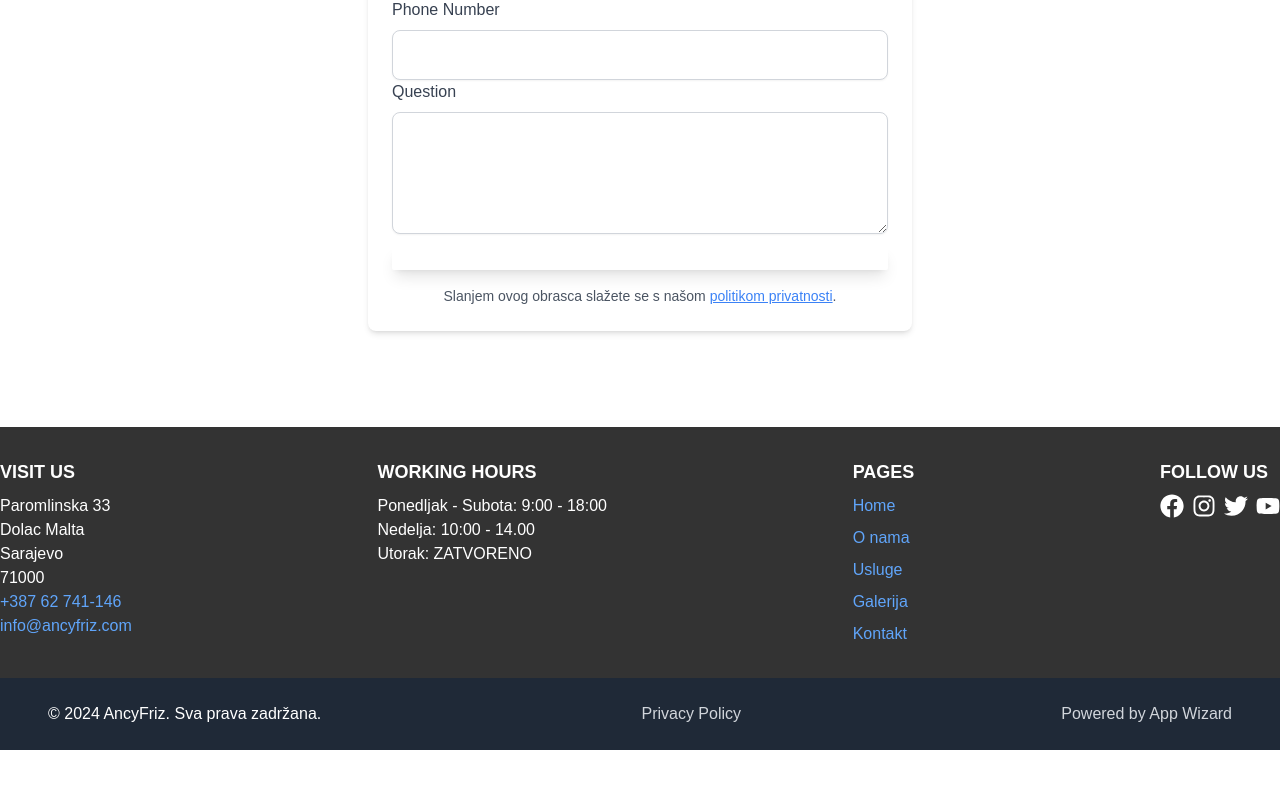
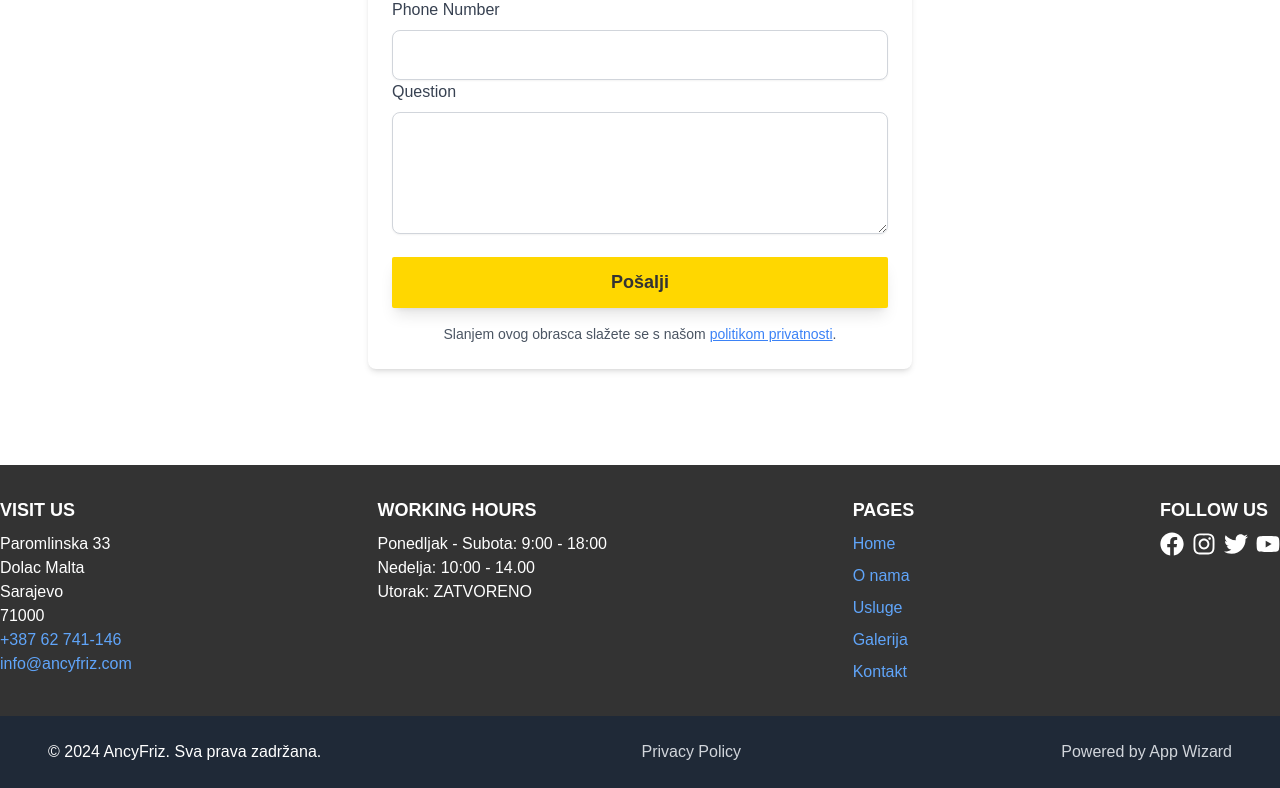
Before and after one commit to MeldinRadoncic/ancyfriz, a React (Create React App) app: page /kontakt in a window 1280 px wide. Shown: the part 775-1563 px from the top of the page. Before the commit the page ends 1525 px from the top, so only its background shows below. Built offline with nearby package versions, Linux system fonts and the light colour scheme.

Commit message:
Adding disabled on the button and adding Button in the contact contact page

```diff
--- a/src/Components/Button.jsx
+++ b/src/Components/Button.jsx
@@ -4,12 +4,13 @@ import React from 'react';
 const Button = ({ link='',
     title,
     type='button',
+    disabled=false,
     className,
 
   }) => {
     return (
         <a href={link}>
-          <button className={`px-8 py-3 text-lg font-semibold rounded-sm shadow-lg transition duration-300' ${className}`} type={type}>
+          <button disabled={disabled} className={`px-8 py-3 text-lg font-semibold rounded-sm shadow-lg transition duration-300' ${className}`} type={type}>
             {title}
           </button>
           </a>
--- a/src/Components/Pages/ContactPage/ContactPage.jsx
+++ b/src/Components/Pages/ContactPage/ContactPage.jsx
@@ -184,12 +184,11 @@ const ContactPage = () => {
 
             {/* Submit Button */}
             <Button
-              type="submit"
-              className="w-full"
-              disabled={!isFormValid}
-            >
-              POSALJI
-            </Button>
+            type="submit"
+            title='Pošalji'
+            disabled={!isFormValid}
+            className='w-full mt-4 bg-button-yellow text-primary-charcoal'
+            />
           </form>
           <p className="text-sm text-center text-gray-600 mt-4">
   Slanjem ovog obrasca slažete se s našom{" "}
```
